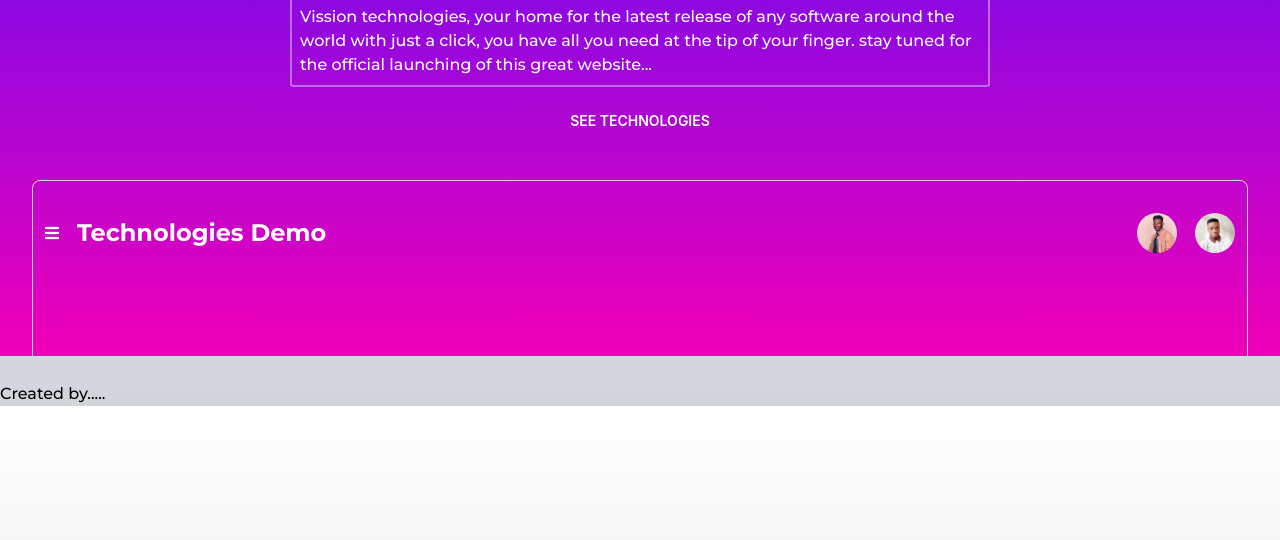
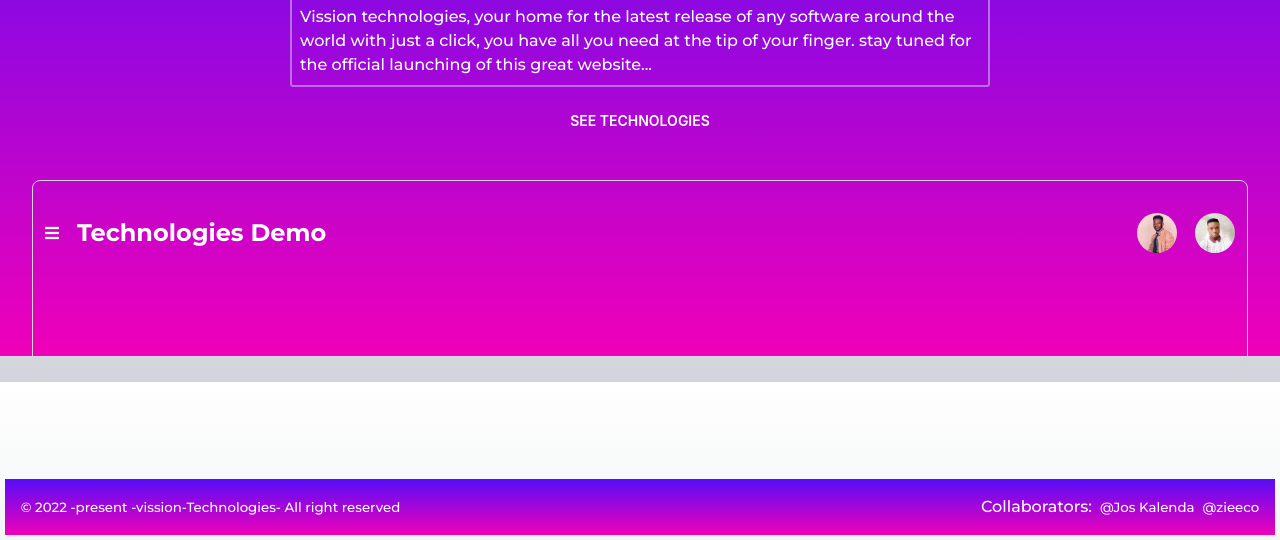
Before and after one commit to joskalenda/vision-technologies, a website built with webpack: page src/index.html in a window 1280 px wide. Shown: the part 260-800 px from the top of the page. Built offline with nearby package versions, Linux system fonts and the light colour scheme; no server answers.

Commit message:
Add footer and update the rest files

```diff
--- a/src/css/style.css
+++ b/src/css/style.css
@@ -259,6 +259,12 @@ section.tech-views .tham {
   display: none;
 }
 
+footer ul {
+  flex-wrap: wrap;
+  gap: 8px;
+  justify-content: center;
+}
+
 section.tech-views ul {
   display: grid;
   grid-template-columns: auto;
@@ -420,13 +426,6 @@ section.tech-views .techs {
   padding: 10px 20px;
 }
 
-.see--comment div {
-  display: flex;
-  gap: 10px;
-  font-size: 18px;
-  color: rgba(48, 46, 46, 0.733);
-}
-
 .date,
 .name {
   color: rgb(198, 96, 212);
@@ -485,6 +484,33 @@ section.tech-views .techs {
   height: 90px;
   border: 1px solid lightgray;
   border-radius: 6px;
+}
+
+footer {
+  padding: 1rem;
+  position: fixed;
+  bottom: 0;
+  left: 0;
+  right: 0;
+  font-size: 1rem;
+  margin: 0.3em;
+  background: linear-gradient(hsl(259 94% 51%), hsl(314 100% 47.1%));
+}
+
+footer div {
+  justify-content: space-between;
+}
+
+footer ul li a:hover {
+  color: blue;
+  text-decoration: underline;
+}
+
+.see--comment div {
+  display: flex;
+  gap: 10px;
+  font-size: 18px;
+  color: rgba(48, 46, 46, 0.733);
 }
 
 .space-between {
--- a/src/index.html
+++ b/src/index.html
@@ -75,8 +75,21 @@
     <ul class="pop--container">
     </ul>
   </main>
-  <footer class="footer">
-    <p class="footer_p" >Created by.....</p>
+  <footer class="color-white">
+    <div class="flex">
+      <small class="flex">&copy; 2022 -present -vission-Technologies- All right reserved</small>
+      <ul class="flex">
+        <li><span>Collaborators:</span></li>
+        <li><small>
+            <a target="_blank" rel="noreferrer noopener"
+              href="https://www.linkedin.com/in/jos-kalenda-908069205/">@Jos Kalenda</a>
+          </small></li>
+        <li><small>
+            <a target="_blank" rel="noreferrer noopener"
+              href="https://www.linkedin.com/in/isaac-imaobong-samuel-a4849b1b8/">@zieeco</a>
+          </small></li>
+      </ul>
+    </div>
   </footer>
 </body>
 </html>
```
Also changed, not shown: README.md, dist/index.html, dist/main.js.
